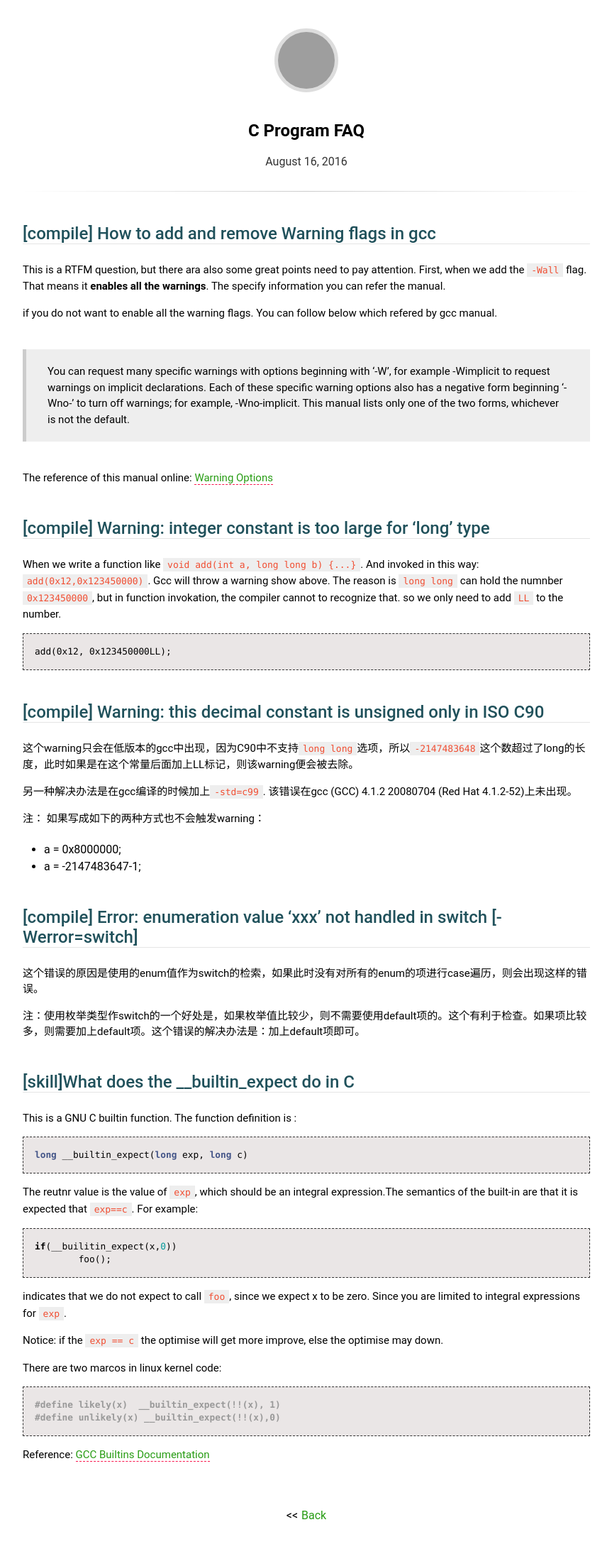
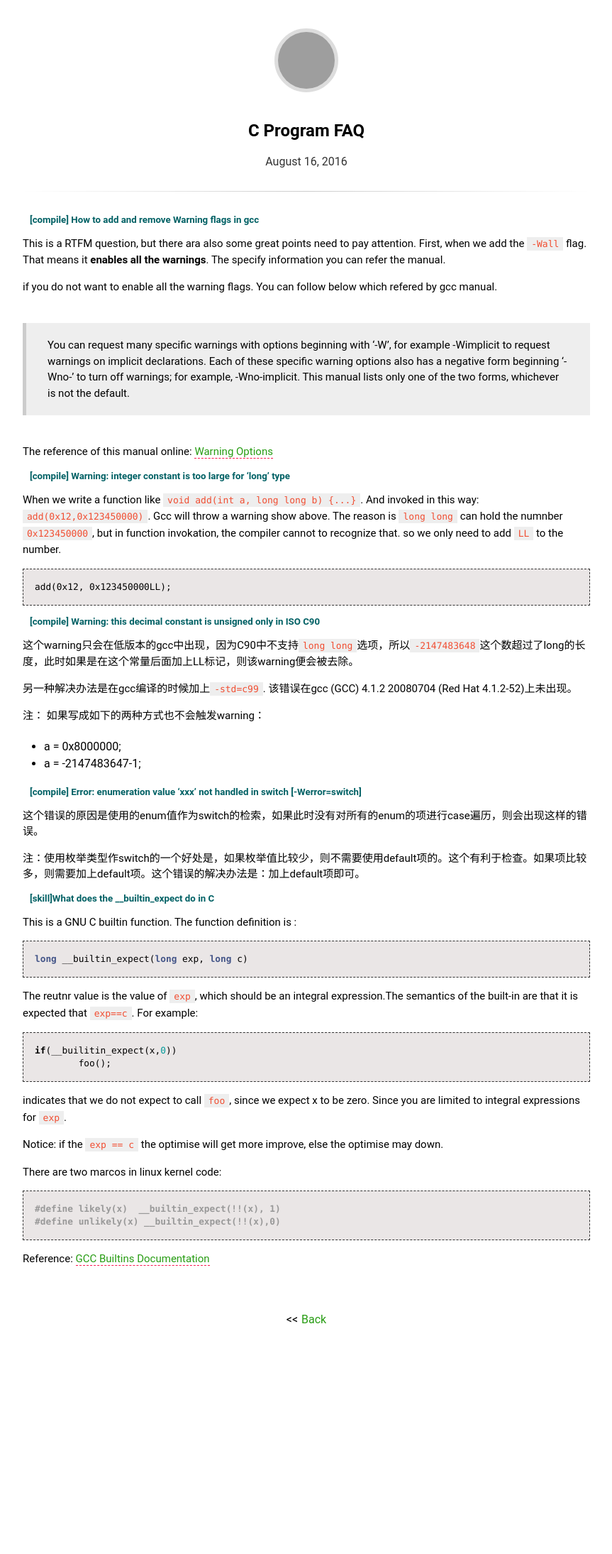
Before and after one commit to JesseEisen/DailyKeep, a Jekyll site: the page built from _posts/2016-08-16-C-faq.md, in a window 1280 px wide. Shown: the whole page at 71% size, without its empty margins (208-1071 px from the left). Built offline with Jekyll 4.4.1, drawn with Linux system fonts in a browser that asks for light colours; nearby versions of some CDN libraries; some web fonts are replaced; after the commit the page ends 1913 px from its top, so only the background shows below that; grey boxes are pictures that could not be loaded.

Commit message:
add some css code

````diff
--- a/_layouts/default.html
+++ b/_layouts/default.html
@@ -6,6 +6,7 @@ layout: compress
 <html lang="en">
 
 	<head>
+		<script src="https://code.jquery.com/jquery-3.2.1.min.js" integrity="sha256-hwg4gsxgFZhOsEEamdOYGBf13FyQuiTwlAQgxVSNgt4=" crossorigin="anonymous"> </script>
 		{% include head.html %}
 	</head>
 
--- a/_posts/2016-08-16-C-faq.md
+++ b/_posts/2016-08-16-C-faq.md
@@ -3,7 +3,7 @@ title: C Program FAQ
 updated: 2016-08-16  16:21
 ---
 
-## [compile] How to add and remove Warning flags in gcc
+##### [compile] How to add and remove Warning flags in gcc
 
 This is a RTFM question, but there ara also some great points need to pay attention. First, when we add the `-Wall` flag. That means it **enables all the warnings**. The specify information you can refer the manual.
 
@@ -13,7 +13,7 @@ if you do not want to enable all the warning flags. You can follow below which r
 
 The reference of this manual online: [Warning Options](https://gcc.gnu.org/onlinedocs/gcc/Warning-Options.html)
 
-## [compile] Warning: integer constant is too large for 'long' type
+##### [compile] Warning: integer constant is too large for 'long' type
 
 When we write a function like `void add(int a, long long b) {...}`. And invoked in this way: `add(0x12,0x123450000)`. Gcc will throw a warning show above. The reason is `long long` can hold the numnber `0x123450000`, but in function invokation, the compiler cannot to recognize that. so we only need to add `LL` to the number.
 
@@ -21,7 +21,7 @@ When we write a function like `void add(int a, long long b) {...}`. And invoked
 add(0x12, 0x123450000LL);
 ```
 
-## [compile] Warning: this decimal constant is unsigned only in ISO C90
+##### [compile] Warning: this decimal constant is unsigned only in ISO C90
 
 这个warning只会在低版本的gcc中出现，因为C90中不支持`long long`选项，所以`-2147483648`这个数超过了long的长度，此时如果是在这个常量后面加上LL标记，则该warning便会被去除。
 
@@ -31,14 +31,14 @@ add(0x12, 0x123450000LL);
 - a = 0x8000000;
 - a = -2147483647-1;
 
-## [compile] Error: enumeration value ‘xxx’ not handled in switch [-Werror=switch]
+##### [compile] Error: enumeration value ‘xxx’ not handled in switch [-Werror=switch]
 
 这个错误的原因是使用的enum值作为switch的检索，如果此时没有对所有的enum的项进行case遍历，则会出现这样的错误。
 
 注：使用枚举类型作switch的一个好处是，如果枚举值比较少，则不需要使用default项的。这个有利于检查。如果项比较多，则需要加上default项。这个错误的解决办法是：加上default项即可。
 
 
-## [skill]What does the __builtin_expect do in C
+##### [skill]What does the __builtin_expect do in C
 
 This is a GNU C builtin function. The function definition is :
 
--- a/_sass/main.scss
+++ b/_sass/main.scss
@@ -32,10 +32,17 @@ h2{
 
 h3,
 h4,
-h5 {
+{
   color:#20515b;
   margin: 25px 0 25px;
 }
+
+h5{
+  color: #006064;
+  cursor: pointer;
+  margin: 10px;
+}
+
 img {
   max-width: 100%;
 }
````
Also changed, not shown: other parts of _layouts/default.html (+4 -0 lines), _posts/2016-08-08-openpyxl.md (+24 -0 lines).
